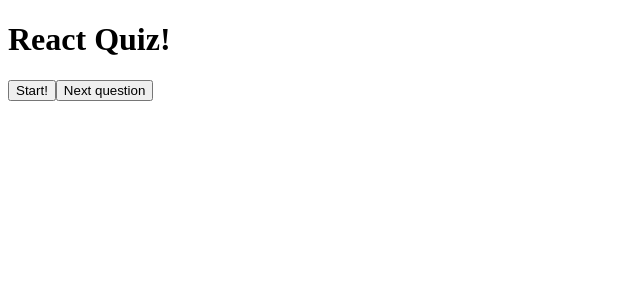
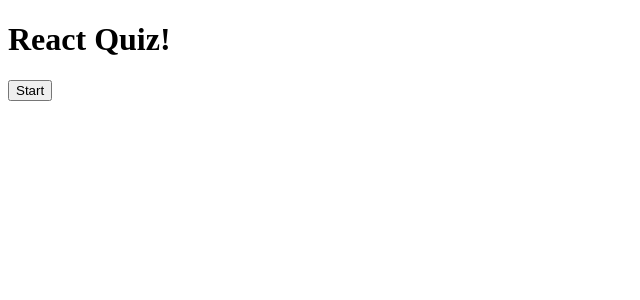
Before and after one commit to HalloJo/react-ts-quiz, a React (Create React App) app: page / in a window 1280 px wide. Shown: the top 300 px of the page, without its empty margins (0-640 px from the left). Built offline with nearby package versions, Linux system fonts and the light colour scheme; a web font is replaced by a local one.

Commit message:
Add checkAnswer and nextQuestion functionality and refactor typing and refactor button to add a label prop

```diff
--- a/src/App.tsx
+++ b/src/App.tsx
@@ -3,26 +3,22 @@
 import { Difficulty, fetchQuizQuestions, QuestionState } from './API';
 import Button from './components/Button/Button';
 
+export type AnswerObject = {
+  question: string,
+  answer: string,
+  correct: boolean,
+  correctAnswer: string,
+}
+
+const TOTAL_QUESTIONS = 10
 
 const App = () => {
-
-  type AnswerObject = {
-    question: string,
-    answer: string,
-    correct: string,
-    correctAnswer: string,
-  }
-
-  const TOTAL_QUESTIONS = 10
-
   const [loading, setLoading] = useState(false)
   const [questions, setQuestions] = useState<QuestionState[]>([])
   const [number, setNumber] = useState(0)
   const [userAnswers, setUserAnswers] = useState<AnswerObject[]>([])
   const [score, setScore] = useState(0)
   const [gameOver, setGameOver] = useState(true)
-
-  console.log(questions);
 
   const startQuiz = async () => {
     setLoading(true)
@@ -38,10 +34,24 @@
   }
 
   const checkAnswer = (event: React.MouseEvent<HTMLButtonElement>) => {
-
+    if(!gameOver){
+      const answer = event.currentTarget.value
+      const correct = questions[number].correct_answer === answer
+      if(correct) setScore(prev => prev + 1)
+      const answerObject: AnswerObject = {
+        question: questions[number].question,
+        answer,
+        correct,
+        correctAnswer: questions[number].correct_answer,
+      }
+      setUserAnswers(prev => [...prev, answerObject])
+    }
   }
 
   const nextQuestion = () => {
+    const nextQuestion = number + 1
+
+    nextQuestion === TOTAL_QUESTIONS ? setGameOver(true) : setNumber(nextQuestion)
 
   }
 
@@ -49,13 +59,18 @@
   return (
     <div className="App">
       <h1>React Quiz!</h1>
-      { gameOver || userAnswers.length === TOTAL_QUESTIONS ? <Button onClick={startQuiz} /> : null }
+      { gameOver || userAnswers.length === TOTAL_QUESTIONS ? <Button onClick={startQuiz} label="Start" /> : null }
 
       { !gameOver ? <p className="score">Score:</p> : null }
       { loading && <p>Loading Questions..</p> }
-
-      {/* <QuestionCard questionNumber={number + 1} totalQuestions={TOTAL_QUESTIONS} question={questions[number].question} answers={questions[number].answers} userAnswer={userAnswers ? userAnswers[number] : undefined} callBack={checkAnswer}  /> */}
-      <button className='next' onClick={nextQuestion}>Next question</button>
+      { !gameOver && !loading &&
+        <QuestionCard
+          questionNumber={number + 1}
+          totalQuestions={TOTAL_QUESTIONS}
+          question={questions[number].question}
+          answers={questions[number].answers}
+          userAnswer={userAnswers ? userAnswers[number] : undefined} callBack={checkAnswer}  /> }
+      { !gameOver && !loading && userAnswers.length === number + 1 && number != TOTAL_QUESTIONS - 1 ? <Button onClick={nextQuestion} label="Next question" /> : null }
     </div>
   );
 }
--- a/src/components/Button/Button.tsx
+++ b/src/components/Button/Button.tsx
@@ -1,12 +1,13 @@
-import { ReactElement } from "react"
+import React, { ReactElement } from "react"
 
 type ButtonProps = {
-    onClick: any;
+    onClick: (event: React.MouseEvent<HTMLButtonElement>) => void;
+    label: string,
 }
 
-const Button = ({onClick}:ButtonProps): ReactElement => (
+const Button = ({onClick, label}:ButtonProps): ReactElement => (
     <button onClick={onClick}>
-        Start!
+        {label}
     </button>
 )
 
--- a/src/components/QuestionCard/QuestionCard.tsx
+++ b/src/components/QuestionCard/QuestionCard.tsx
@@ -1,10 +1,11 @@
-import { ReactElement } from "react"
+import React, { ReactElement } from "react"
+import { AnswerObject } from "../../App"
 
 type QuestionCardProps = {
     question: string,
     answers: string[],
-    callBack: any,
-    userAnswer: any,
+    callBack: (event: React.MouseEvent<HTMLButtonElement>) => void,
+    userAnswer: AnswerObject | undefined,
     questionNumber: number,
     totalQuestions: number,
 }
@@ -15,8 +16,8 @@
         <p dangerouslySetInnerHTML={{__html: question}}></p>
         <div>
             {answers.map(answer => (
-                <div>
-                    <button disabled={userAnswer} onClick={callBack}>
+                <div key={answer}>
+                    <button disabled={userAnswer ? true : false} value={answer} onClick={callBack}>
                         <span dangerouslySetInnerHTML={{__html: answer}} />
                     </button>
                 </div>
```
